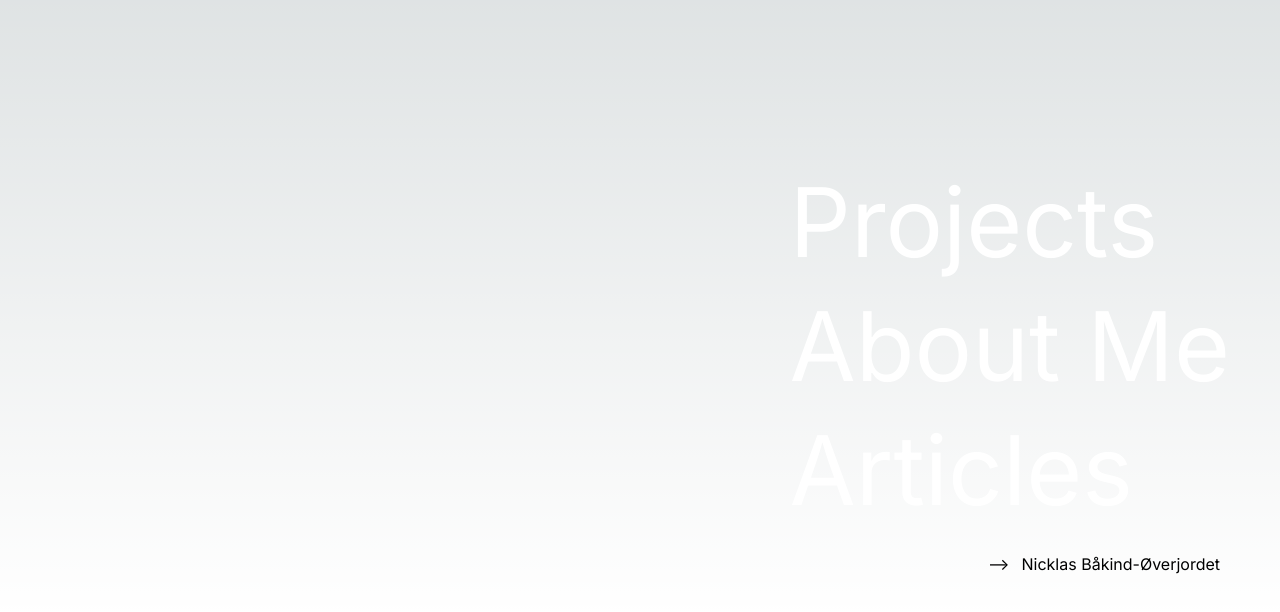
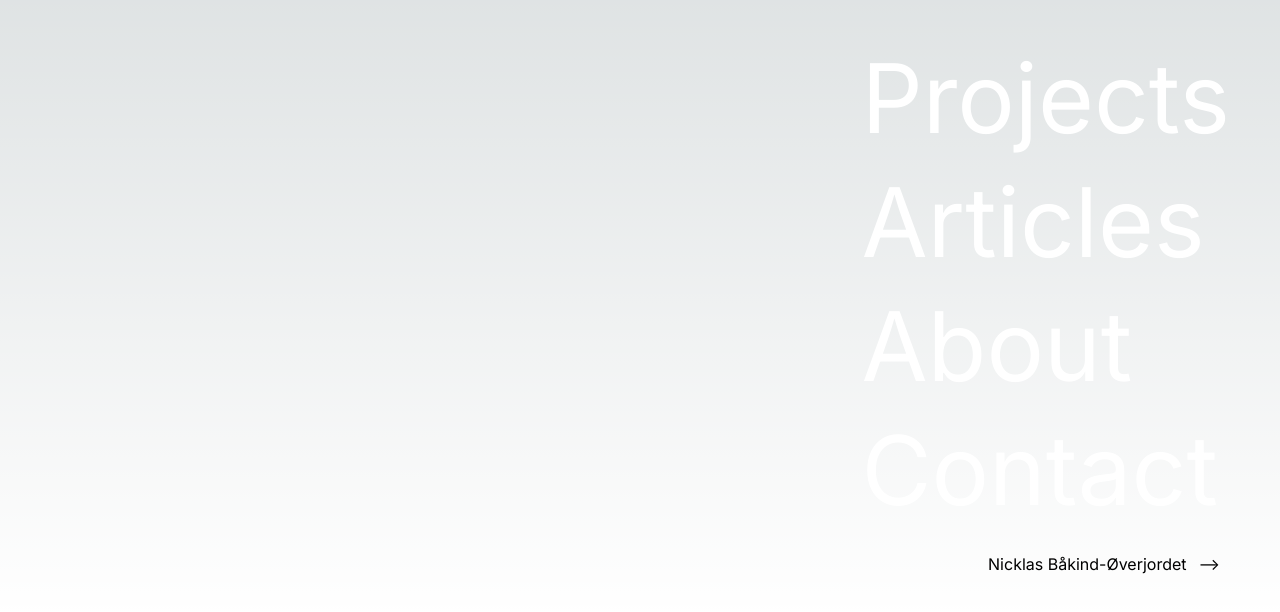
Before and after one commit to Enpersonn/portfolio, a Next.js app: page / in a window 1280 px wide. Shown: the part 184-796 px from the top of the page. Built offline with nearby package versions, Linux system fonts and the light colour scheme.

Commit message:
added  contact page button from home

```diff
--- a/app/(client)/page.tsx
+++ b/app/(client)/page.tsx
@@ -9,11 +9,12 @@ export default function Home() {
         <div className=" flex flex-col items-start gap-y-6 p-10">
           <div className=" flex flex-col gap-2 items-start ">
             <HomeNavButton href={'./projects'}>Projects</HomeNavButton>
-            <HomeNavButton href={'./about'}>About Me</HomeNavButton>
             <HomeNavButton href={'./articles'}>Articles</HomeNavButton>
+            <HomeNavButton href={'./about'}>About</HomeNavButton>
+            <HomeNavButton href={'./contact'}>Contact</HomeNavButton>
           </div>
           <div className=" flex gap-3 px-5 justify-end w-full">
-          <p>{'-->'}</p><Link href={'./about'}>   Nicklas Båkind-Øverjordet</Link>
+          <Link href={'./about'}>   Nicklas Båkind-Øverjordet</Link><p>{'-->'}</p>
           </div>
         </div>
       </div>
```
